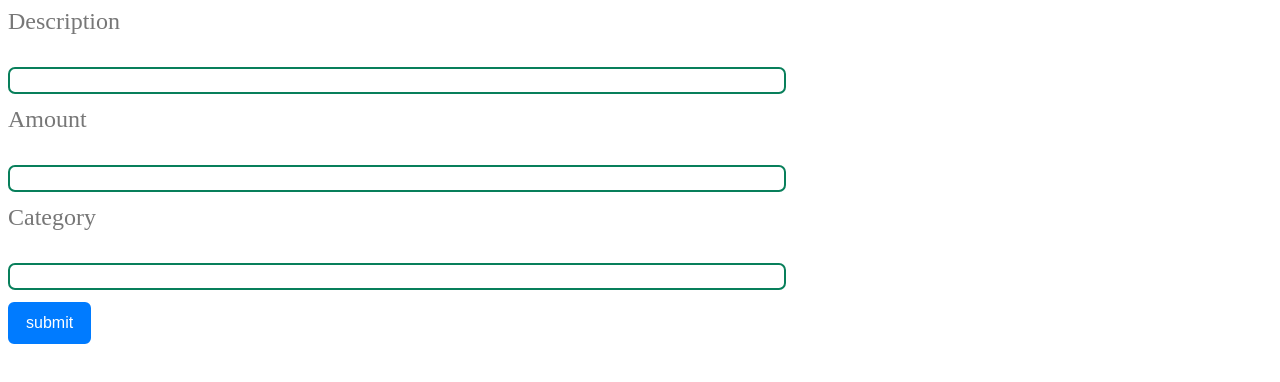
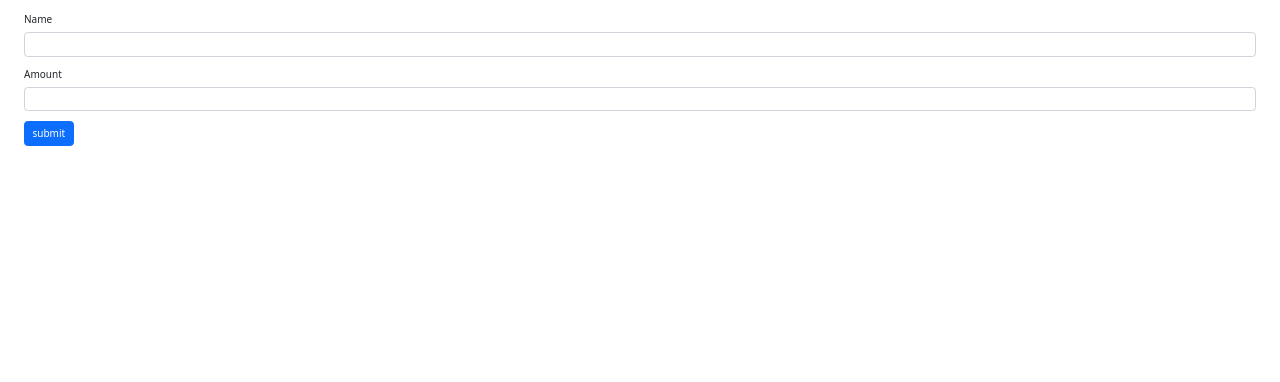
Before and after one commit to dengzhu-hub/react-mosh, a React (Vite) app: page / in a window 1280 px wide. Shown: the top 382 px of the page. Built offline with nearby package versions, Linux system fonts and the light colour scheme.

Commit message:
test the form with name and age

```diff
--- a/src/App.css
+++ b/src/App.css
@@ -1,2 +1,16 @@
-h1 {
+* {
+  box-sizing: border-box;
+  padding: 0;
+  margin: 0;
 }
+html {
+  font-size: 62.5%;
+}
+body {
+  font-family: 'Open Sans', sans-serif;
+  font-size: 1.6rem;
+  line-height: 1.6;
+  color: #333;
+  background-color: #fff;
+  padding: 12px 24px;
+}
--- a/src/components/Form/Form.tsx
+++ b/src/components/Form/Form.tsx
@@ -1,21 +1,30 @@
-import { Button } from '../Button';
-import { FormEvent } from 'react';
-import Input from '../Input/Input';
+import { FormEvent, useRef } from 'react';
+
 const Form = () => {
+  const inputRef = useRef<HTMLInputElement>(null);
   const handleSubmit = (e: FormEvent<HTMLFormElement>) => {
     e.preventDefault();
+    console.log(inputRef.current?.value);
+
     console.log('Form submitted');
   };
   return (
     <form action="" onSubmit={handleSubmit}>
-      <Input label="description" text="jack" />
-      <Input label="amount" text="" />
-      <Input label="category" text="" />
-      <Button
-        type="submit"
-        onClick={() => console.log('clicked')}
-        children="submit"
-      />
+      <div className="mb-3">
+        <label className="form-label" htmlFor="name">
+          Name
+        </label>
+        <input type="text" className="form-control" />
+      </div>
+      <div className="mb-3">
+        <label htmlFor="" className="form-label">
+          Amount
+        </label>
+        <input ref={inputRef} type="number" className="form-control" />
+      </div>
+      <button className="btn btn-primary" type="submit">
+        submit
+      </button>
     </form>
   );
 };
```
Also changed, not shown: src/main.tsx (+6 -6 lines), 1 other file (tests, documents, lock files or other folders).
